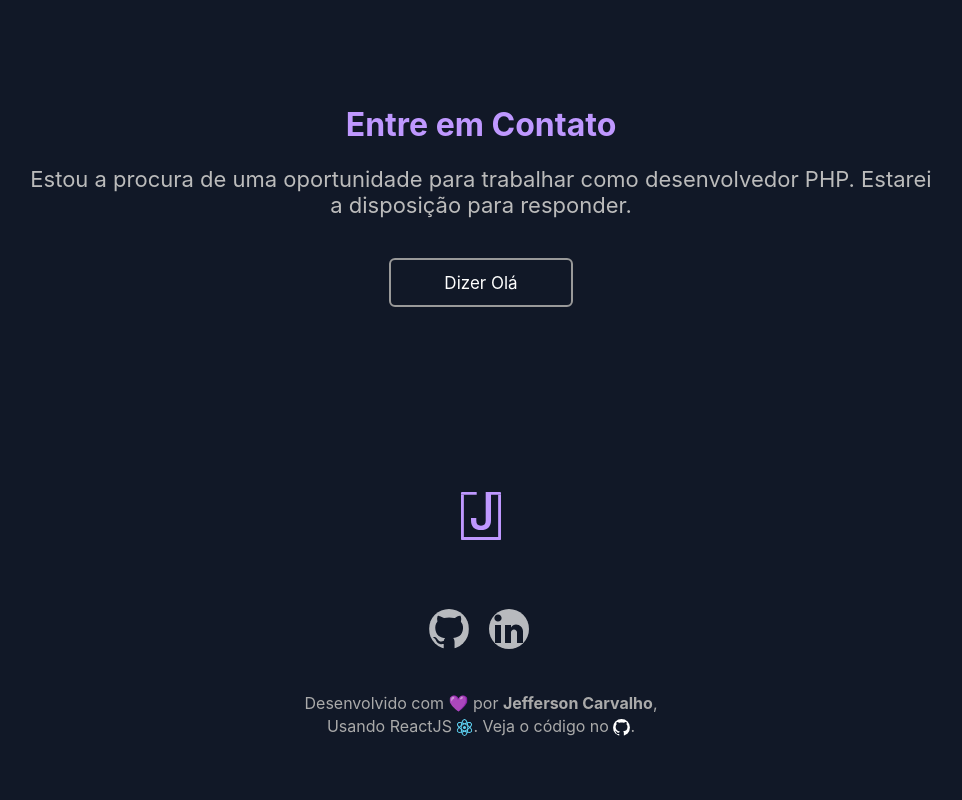
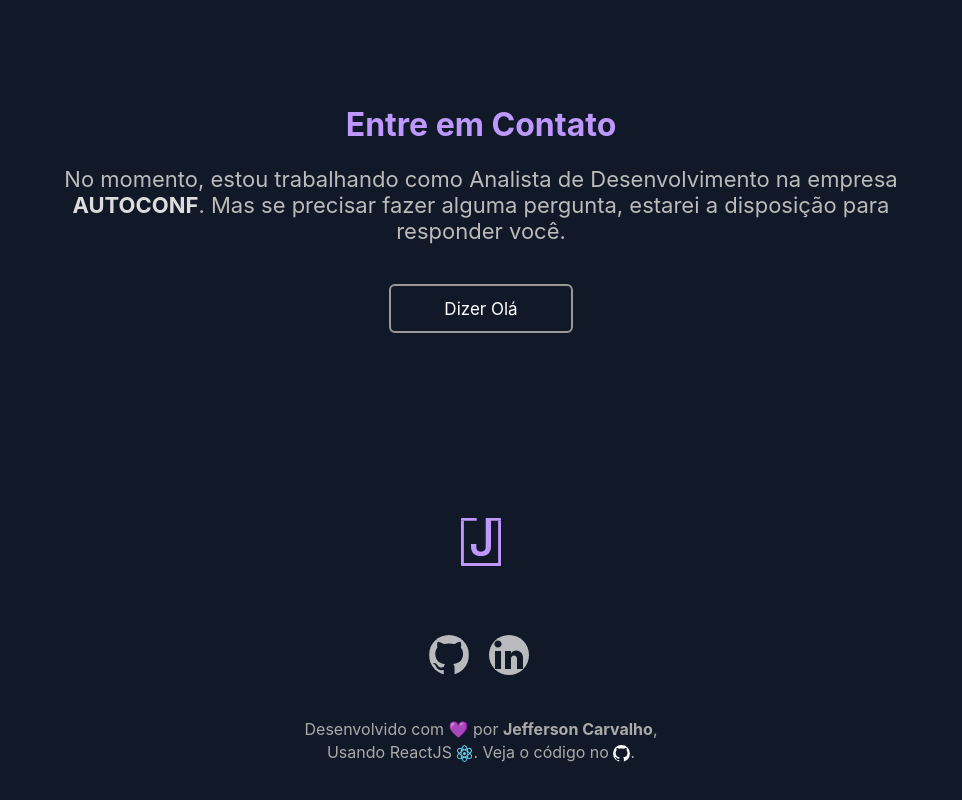
Before and after one commit to myjefferson/jeff-v1, a React (Create React App) app: page / in a window 1280 px wide. Shown: the part 3723-4523 px from the top of the page, without its empty margins (159-1121 px from the left). Built offline with nearby package versions, Linux system fonts and the light colour scheme.

Commit message:
update work

```diff
--- a/package.json
+++ b/package.json
@@ -1,6 +1,6 @@
 {
   "name": "portfolio",
-  "version": "0.1.0",
+  "version": "1.0.0",
   "private": true,
   "dependencies": {
     "@babel/plugin-proposal-optional-chaining": "^7.14.2",
--- a/public/index.html
+++ b/public/index.html
@@ -6,7 +6,7 @@
     <meta name="theme-color" content="#BF98FF" />
     <meta
       name="description"
-      content="Portfólio criado usando ReactJS"
+      content="Portfólio de Jefferson Carvalho"
     />
     <link rel="manifest" crossorigin="use-credentials" href="./manifest.json" id="manifest"/>
     <title>Jefferson Carvalho</title>
--- a/src/components/Home/Home.jsx
+++ b/src/components/Home/Home.jsx
@@ -118,8 +118,8 @@ export default function Home(){
                     <Fade bottom>
                         <h1 className={styleHome.title}>Entre em Contato</h1>
                         <p>
-                            Estou a procura de uma oportunidade para trabalhar como desenvolvedor PHP. Estarei a disposição para responder.
-                            {/*"No momento, estou trabalhando como desenvolvedor PHP na empresa "} <a href="https://www.iesde.com.br/" target="_blank" rel="noreferrer" style={{color: "#ddd", textDecoration: "none"}}><b>IESDE - INTELIGÊNCIA EDUCACIONAL E SISTEMAS DE ENSINO.</b></a> {"Mas se precisar fazer alguma pergunta, estarei a disposição para responder você."*/}
+                            {/* Estou a procura de uma oportunidade para trabalhar como desenvolvedor PHP. Estarei a disposição para responder. */}
+                            No momento, estou trabalhando como Analista de Desenvolvimento na empresa <a href="https://autoconf.com.br/" target="_blank" rel="noreferrer" style={{color: "#ddd", textDecoration: "none"}}><b>AUTOCONF</b></a>. Mas se precisar fazer alguma pergunta, estarei a disposição para responder você.
                         </p>
                         <div id="box-more">
                             <a id="email" href="mailto:jcsjeffrey@gmail.com"><div id="border"></div>Dizer Olá</a>
```
